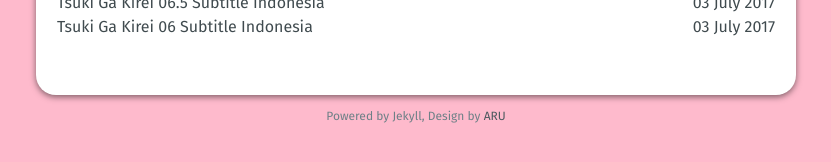
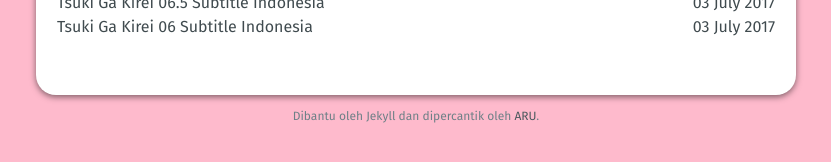
Before and after one commit to faishalirwn/hatsukoisubs, a Jekyll site: the page built from index.html, in a window 1280 px wide. Shown: the part 659-821 px from the top of the page, without its empty margins (224-1055 px from the left). Built offline with Jekyll 4.4.1, drawn with Linux system fonts in a browser that asks for light colours; the list of posts is cut into pages by our own code; comment, search, counter and statistics services are not loaded.

Commit message:
kredit kartu :v

```diff
--- a/_includes/footer.html
+++ b/_includes/footer.html
@@ -1,3 +1,3 @@
 <div class="footer">
-  <p>Powered by Jekyll, Design by <a href="https://www.facebook.com/MuhammadFaisal21">ARU</a></p>
+  <p>Dibantu oleh Jekyll dan dipercantik oleh <a href="https://www.facebook.com/MuhammadFaisal21">ARU</a>.</p>
 </div>
```
